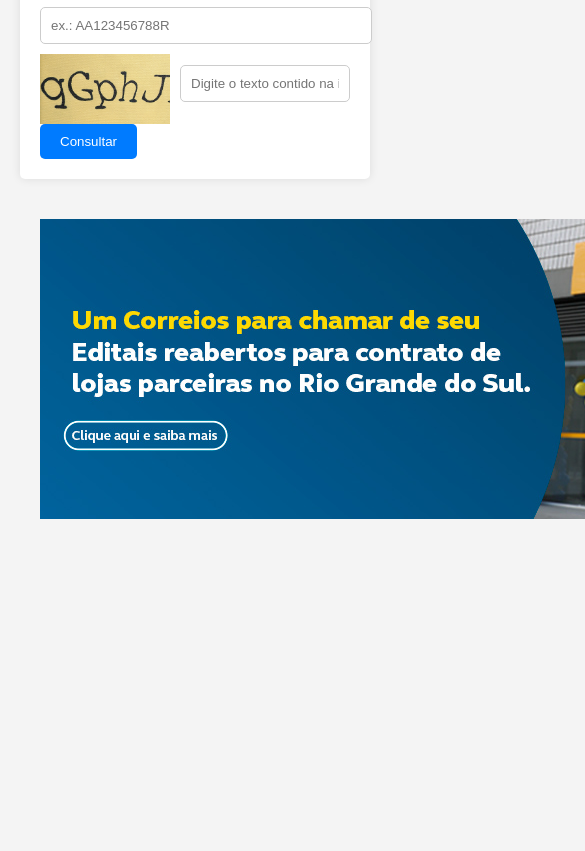
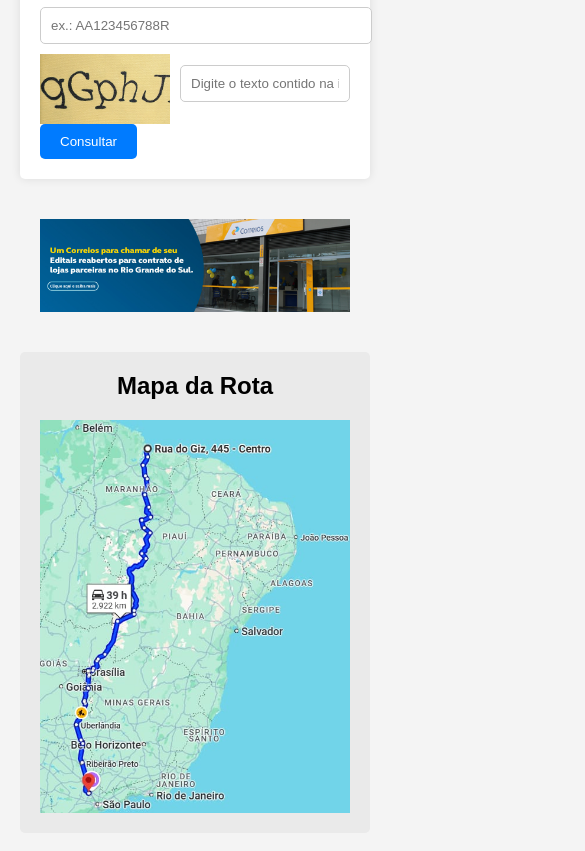
Before and after one commit to RL-Guerra/CORREIOS, a plain HTML site: page index.html in a window 390 px wide. Shown: the part 247-1098 px from the top of the page, 585 px wide, since content can reach past the window. Before the commit the page ends 844 px from the top, so only its background shows below. Drawn offline with Linux system fonts and the light colour scheme.

Commit message:
Atualizações no projeto: - Modificado css/styles.css: ajustes no design e correções de estilo. - Alterado index.html: melhorias na estrutura e conteúdo. - Atualizado script/script.js: otimizações e correções de funcionalidade. - Adicionado img/mapa.png: nova imagem para o projeto.

```diff
--- a/css/styes.css
+++ b/css/styes.css
@@ -15,15 +15,15 @@ header {
 }
 
 header .logo {
-    width: 100px; /* Ajuste conforme necessário para maior tamanho */
+    width: 100px;
     height: auto;
     margin-right: 20px;
-    align-self: flex-start; /* Alinha a imagem à esquerda */
+    align-self: flex-start;
 }
 
 h1 {
     margin: 0;
-    flex-grow: 1; /* Faz com que o título ocupe o espaço restante */
+    flex-grow: 1;
 }
 
 main {
@@ -84,3 +84,45 @@ button:hover {
     border-radius: 5px;
     text-align: center;
 }
+
+.promo img {
+    max-width: 100%;
+    height: auto;
+    display: block;
+    margin: 0 auto;
+}
+
+.map {
+    background-color: #eaeaea;
+    padding: 20px;
+    border-radius: 5px;
+    text-align: center;
+    margin-top: 20px;
+}
+
+.map h2 {
+    margin-top: 0;
+}
+
+.map img {
+    max-width: 100%;
+    height: auto;
+    display: block;
+    margin: 0 auto;
+}
+
+@media (max-width: 768px) {
+    .promo img,
+    .map img {
+        width: 100%;
+        height: auto;
+    }
+}
+
+@media (max-width: 480px) {
+    .promo img,
+    .map img {
+        width: 100%;
+        height: auto;
+    }
+}
--- a/index.html
+++ b/index.html
@@ -30,6 +30,10 @@
         <section class="promo">
             <img src="img/propaganda.png" alt="">
         </section>
+        <section class="map">
+            <h2>Mapa da Rota</h2>
+            <img src="img/mapa.png" alt="Mapa da Rota dos Correios">
+        </section>
     </main>
 </body>
 </html>
```
Also changed, not shown: img/mapa.png (added), script/script.js (line endings or trailing spaces).
